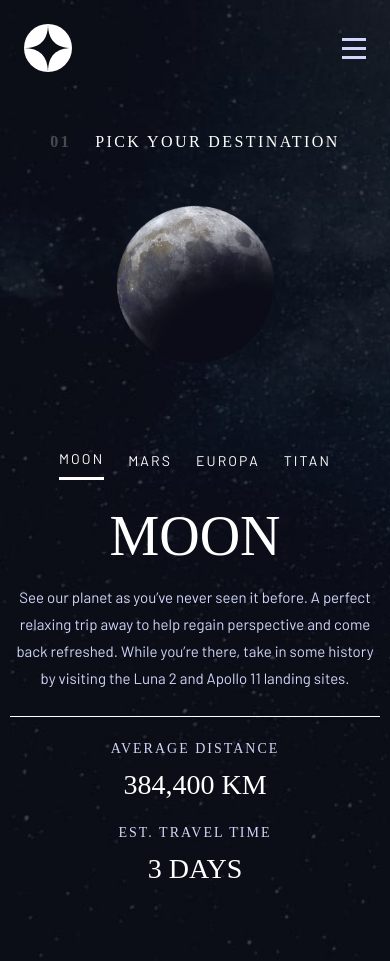
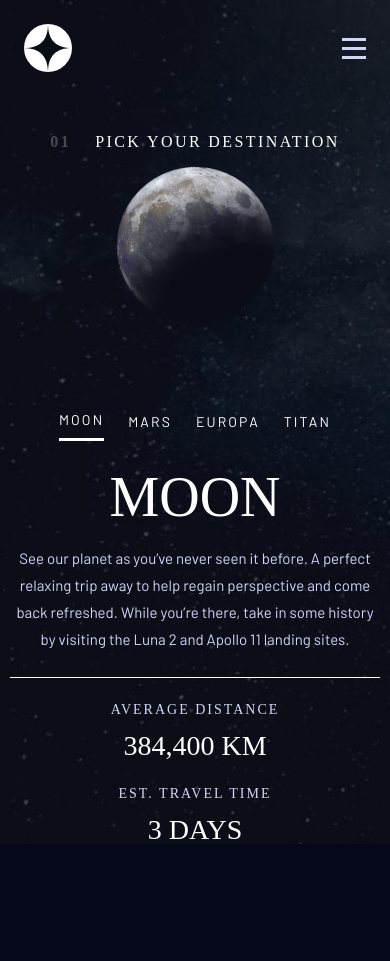
Before and after one commit to artemtyshchuk/spaceTourism-frontendmentor.io, a React (Create React App) app: page /destination in a window 390 px wide. After the commit the page ends 844 px from the top, so only its background shows below. Built offline with nearby package versions, Linux system fonts and the light colour scheme; a web font is replaced by a local one.

Commit message:
fix bugs on prod

```diff
--- a/src/index.css
+++ b/src/index.css
@@ -1,5 +1,6 @@
 body,
 html {
+  height: 100%;
   margin: 0;
   padding: 0;
   overflow-x: hidden;
--- a/src/pages/CrewPage/CrewPage.module.scss
+++ b/src/pages/CrewPage/CrewPage.module.scss
@@ -2,6 +2,7 @@
   background-image: url("../../assets/background-images/crew/background-crew-desktop.jpg");
   background-repeat: no-repeat;
   background-size: cover;
+  height: 100vh;
   overflow: hidden;
 }
 
--- a/src/pages/DestinationPage/Destination.module.scss
+++ b/src/pages/DestinationPage/Destination.module.scss
@@ -1,8 +1,10 @@
 .destinationPage {
   background-image: url("../../assets/background-images/destination/background-destination-desktop.jpg");
-  background-repeat: repeat;
+  background-repeat: no-repeat;
   background-size: cover;
-  height: 100%;
+  min-height: 100vh;
+  overflow: hidden;
+  padding-bottom: 25%;
 }
 
 .planetInfoContainer {
@@ -112,7 +114,6 @@
   color: var(--color-white, #fff);
   font-feature-settings: "liga" off, "clig" off;
 
-  /* desktop/text-preset-8 */
   font-family: "Barlow";
   font-size: var(--font-size-desktop-text-preset-8, 16px);
   font-style: normal;
@@ -152,7 +153,7 @@
   //769
   .destinationPage {
     background-image: url("../../assets/background-images/destination/background-destination-tablet.jpg");
-    height: 100%;
+    height: 100vh;
   }
 
   .planetInfoContainer {
@@ -161,7 +162,7 @@
     grid-template-columns: 1fr;
     grid-template-rows: repeat(2, auto);
     justify-items: center;
-    height: 100%;
+    height: 100vh;
   }
 
   .planetImage {
@@ -199,19 +200,14 @@
   }
 }
 
-@media (max-width: 768px) {
-  //577
-}
-
 @media (max-width: 576px) {
   .destinationPage {
     background-image: url("../../assets/background-images/destination/background-destination-mobile.jpg");
-    height: 100%;
+    height: 100vh;
   }
 
   .planetInfoContainer {
-    padding: 10% 10px;
-
+    padding: 0 10px;
     display: grid;
     grid-template-columns: 1fr;
     grid-template-rows: 200px 1fr;
--- a/src/pages/TechnologyPage/TechnologyPage.module.scss
+++ b/src/pages/TechnologyPage/TechnologyPage.module.scss
@@ -27,6 +27,7 @@
 }
 
 .button {
+  padding: 10px;
   width: 80px;
   height: 80px;
   border-radius: 50%;
```
